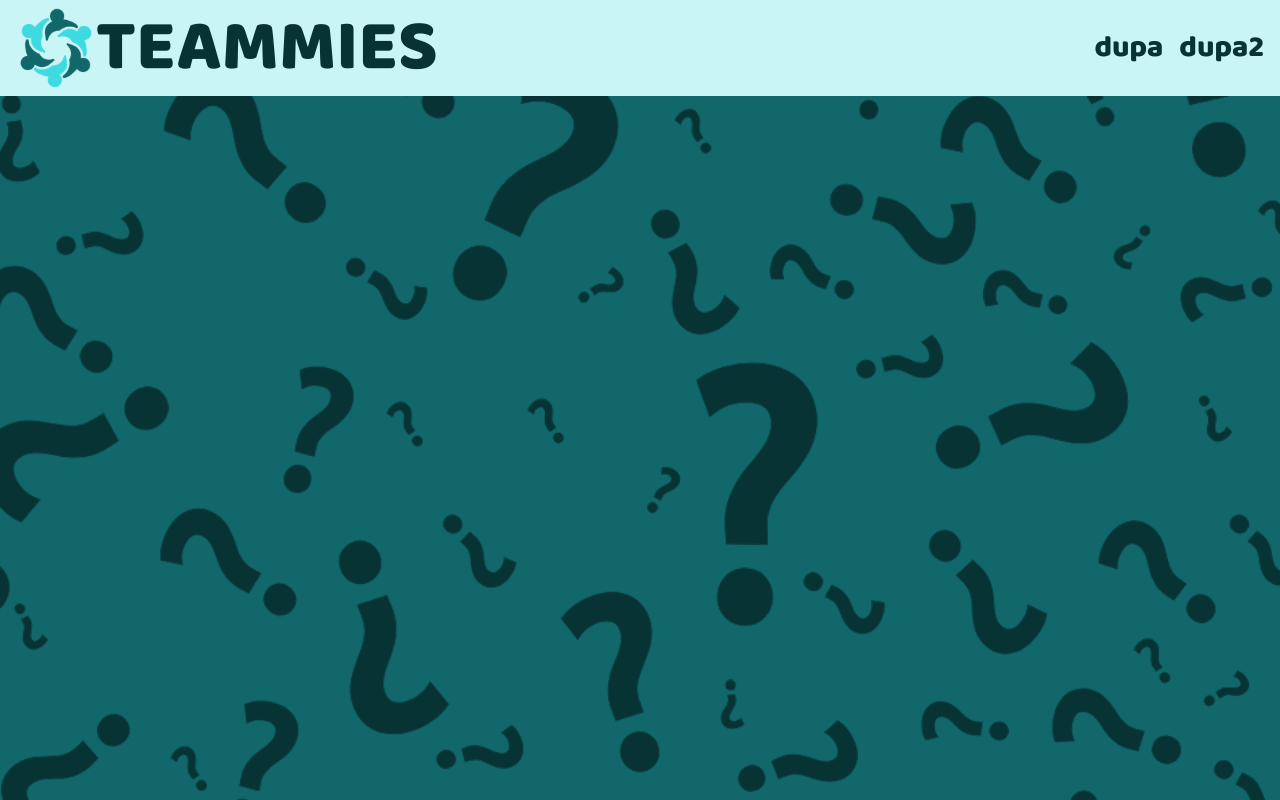
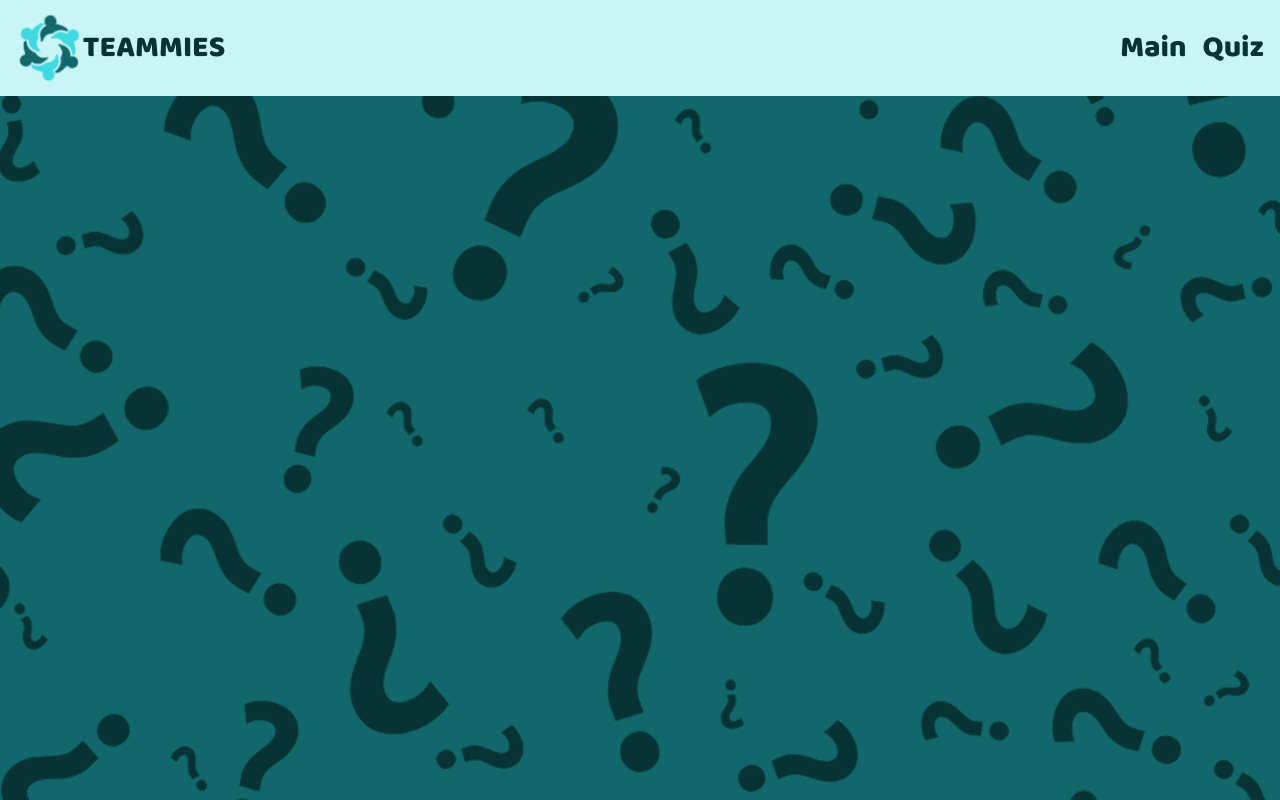
Before and after one commit to VoxeveR/teammies, a React (Vite) app in the folder frontend/: page /navbar in a window 1280 px wide. Built offline with nearby package versions, Linux system fonts and the light colour scheme; a web font is replaced by a local one.

Commit message:
fully responsive navbar

```diff
--- a/frontend/package.json
+++ b/frontend/package.json
@@ -10,10 +10,14 @@
     "preview": "vite preview"
   },
   "dependencies": {
+    "@fortawesome/fontawesome-svg-core": "^7.1.0",
+    "@fortawesome/free-solid-svg-icons": "^7.1.0",
+    "@fortawesome/react-fontawesome": "^3.1.0",
     "@stomp/stompjs": "^7.1.1",
     "@tailwindcss/vite": "^4.1.16",
     "axios": "^1.11.0",
     "bootstrap-icons": "^1.13.1",
+    "defer": "^1.0.0",
     "flag-icon-css": "^4.1.7",
     "i18next": "^25.4.2",
     "i18next-browser-languagedetector": "^8.2.0",
--- a/frontend/src/components/general/Navbar.tsx
+++ b/frontend/src/components/general/Navbar.tsx
@@ -1,4 +1,6 @@
 import { NavLink } from 'react-router-dom';
+import { FontAwesomeIcon } from '@fortawesome/react-fontawesome';
+import { faBars } from '@fortawesome/free-solid-svg-icons';
 
 type NavItem = {
       label: string;
@@ -11,16 +13,31 @@ type NavbarProps = {
 
 export default function Navbar({ elements }: NavbarProps) {
       return (
-            <div className='bg-quiz-white flex h-24 flex-row items-center gap-4 ps-4'>
-                  <NavLink className='flex items-center' to='/'>
-                        <img src='/src/assets/logo.svg' className='h-20 w-20'></img>
-                        <div className='text-7xl'>TEAMMIES</div>
-                  </NavLink>
-                  <div className='flex grow flex-row justify-end gap-4 pe-4 text-3xl'>
+      <div className='bg-quiz-white flex flex-col lg:flex-row items-center w-full h-fit lg:h-24 first:pt-4 last:pb-4 ps-4'>
+            <NavLink className='flex items-center' to='/'>
+                  <img src='/src/assets/logo.svg' className='h-32 w-32 lg:h-20 lg:w-20' />
+            </NavLink>
+            <div className='text-3xl'>TEAMMIES</div>
+
+            <div className="flex flex-col w-full">
+
+            <label htmlFor="toggle" className="flex items-center justify-center lg:hidden cursor-pointer">
+                  <FontAwesomeIcon icon={faBars} className="text-3xl" />
+            </label>
+
+            <input type="checkbox" id="toggle" className="hidden peer" />
+
+                  <div
+                        id="control-me"
+                        className='hidden peer-checked:flex flex-col w-full lg:flex lg:flex-row lg:justify-end items-center gap-1 pt-4 lg:pt-0 lg:gap-4 lg:pe-4 text-2xl lg:text-3xl cursor-pointer'
+                  >
                         {elements?.map((element) => (
-                              <div>{element.label}</div>
+                        <NavLink key={element.linkTo} to={element.linkTo} className='hover:text-quiz-light-green'>
+                              {element.label}
+                        </NavLink>
                         ))}
                   </div>
             </div>
+      </div>
       );
 }
--- a/frontend/src/main.tsx
+++ b/frontend/src/main.tsx
@@ -4,13 +4,17 @@ import './index.css';
 import App from './App.tsx';
 import { createBrowserRouter, RouterProvider } from 'react-router-dom';
 import Quiz from './pages/Quiz.tsx';
-import QuizJoin from './pages/QuizJoin.tsx';
+//import QuizJoin from './pages/QuizJoin.tsx';
 import ErrorPage from './pages/ErrorPage.tsx';
 import Navbar from './components/general/Navbar.tsx';
+import { Suspense } from 'react';
+import React from 'react';
+
+const QuizJoin = React.lazy(() => import('./pages/QuizJoin.tsx'));
 
 const exampleNavbar = [
-      { label: 'dupa', linkTo: '/' },
-      { label: 'dupa2', linkTo: '/quiz' },
+      { label: 'Main', linkTo: '/' },
+      { label: 'Quiz', linkTo: '/quiz' },
 ];
 
 const router = createBrowserRouter([
@@ -39,12 +43,16 @@ const router = createBrowserRouter([
                         path: 'navbar',
                         element: <Navbar elements={exampleNavbar} />,
                   },
+                  {
+                        path: 'test-suspense',
+                        element: <Suspense fallback={<div>Loading...</div>}><QuizJoin /></Suspense>
+                  }
             ],
       },
 ]);
 
 createRoot(document.getElementById('root')!).render(
-      <StrictMode>
-            <RouterProvider router={router} />
-      </StrictMode>
+            <StrictMode>
+                  <RouterProvider router={router} />
+            </StrictMode>
 );
```
Also changed, not shown: 1 other file (tests, documents, lock files or other folders).
